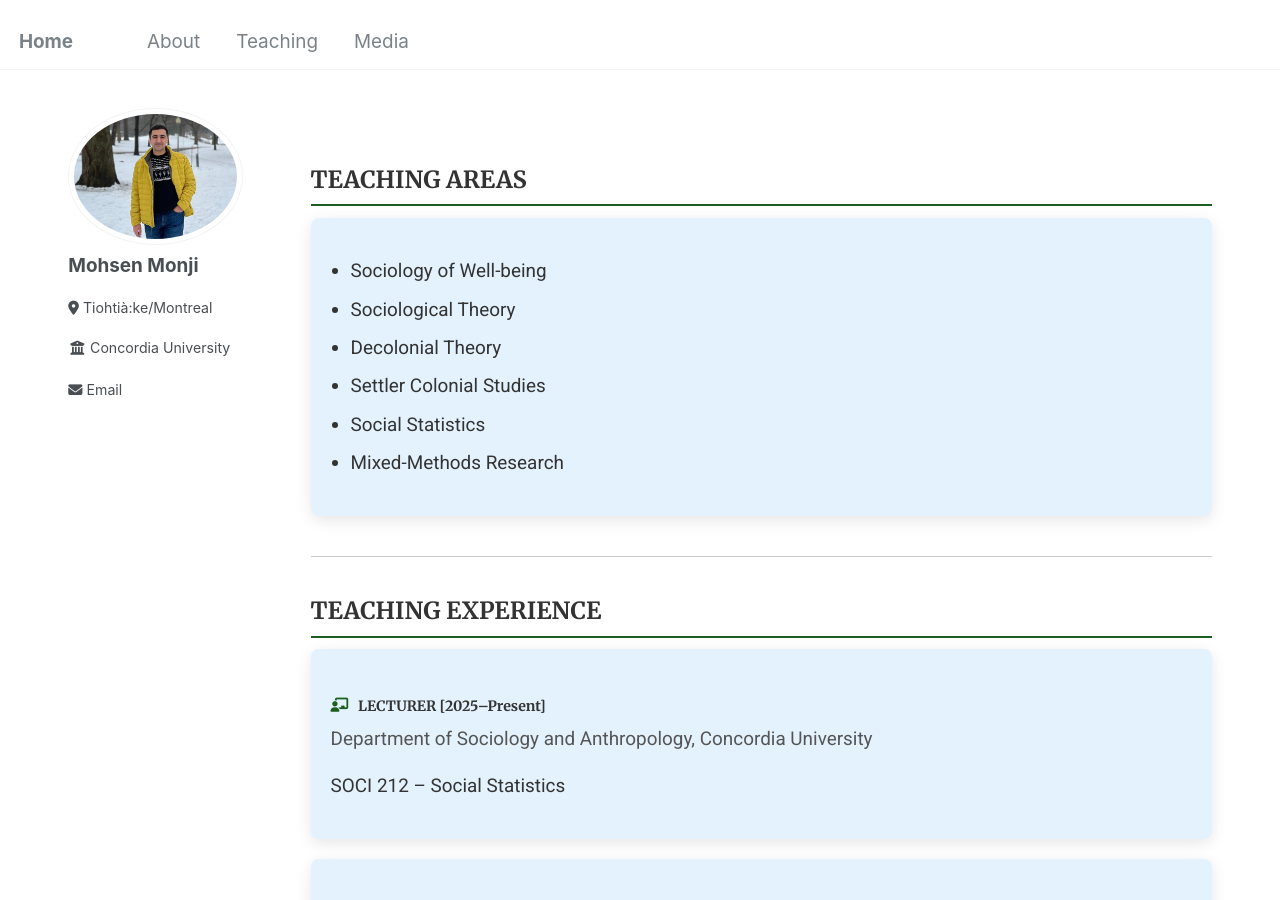
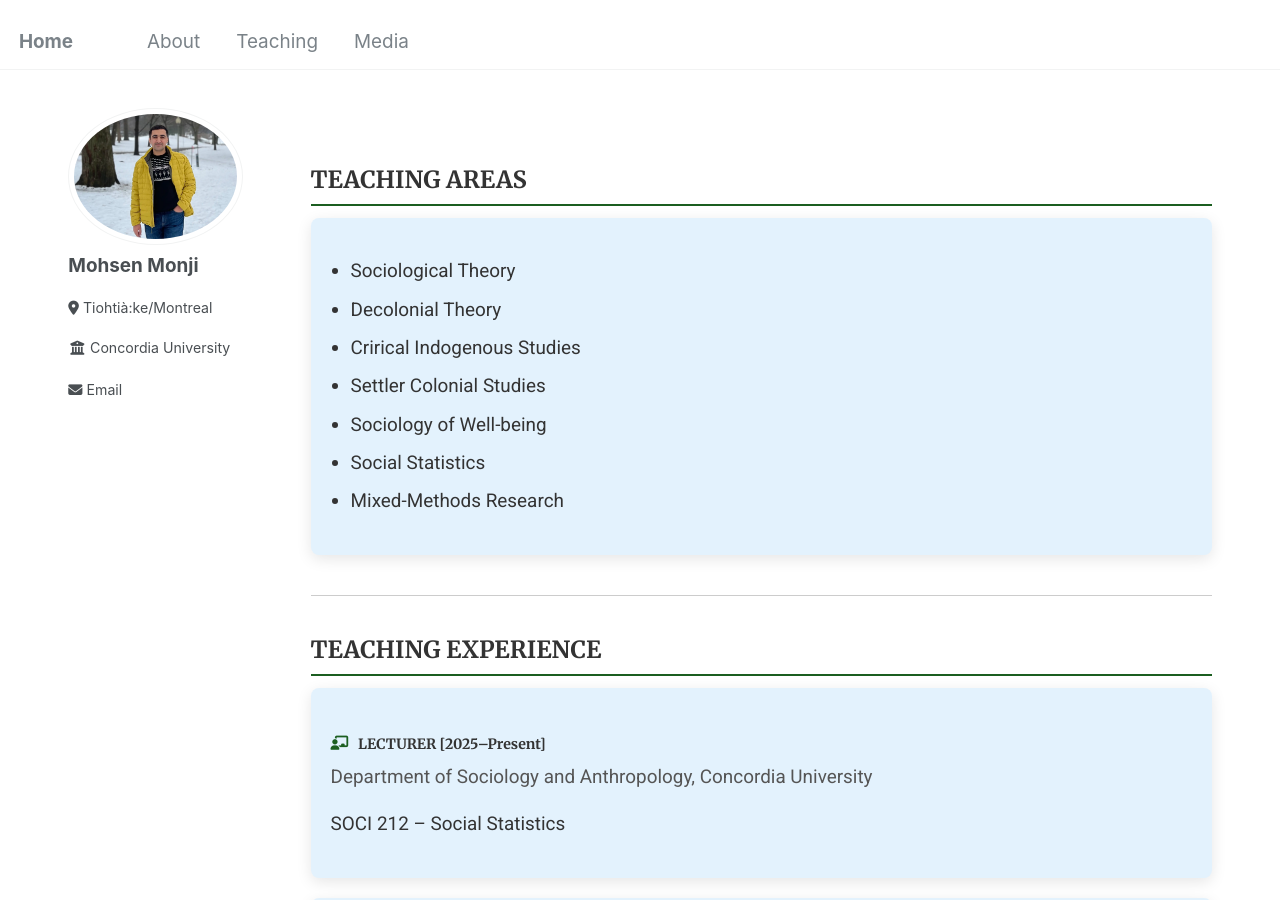
Before and after one commit to Mohsnmonji/mohsnmonji.github.io, a Jekyll site: the page built from _pages/teaching.md, in a window 1280 px wide and 900 px high. Built offline with Jekyll 4.4.1, drawn with Linux system fonts in a browser that asks for light colours.

Commit message:
Update teaching.md

```diff
--- a/_pages/teaching.md
+++ b/_pages/teaching.md
@@ -65,10 +65,11 @@ author_profile: true
   <h2>TEACHING AREAS</h2>
   <div class="teaching-card">
     <ul class="teaching-list" style="list-style-type: disc; padding-left: 20px;">
-      <li>Sociology of Well-being</li>
       <li>Sociological Theory</li>
       <li>Decolonial Theory </li>
+       <li>Crirical Indogenous Studies </li>
       <li>Settler Colonial Studies </li>
+      <li>Sociology of Well-being</li>
       <li>Social Statistics</li>
       <li>Mixed-Methods Research</li>
     </ul>
```
